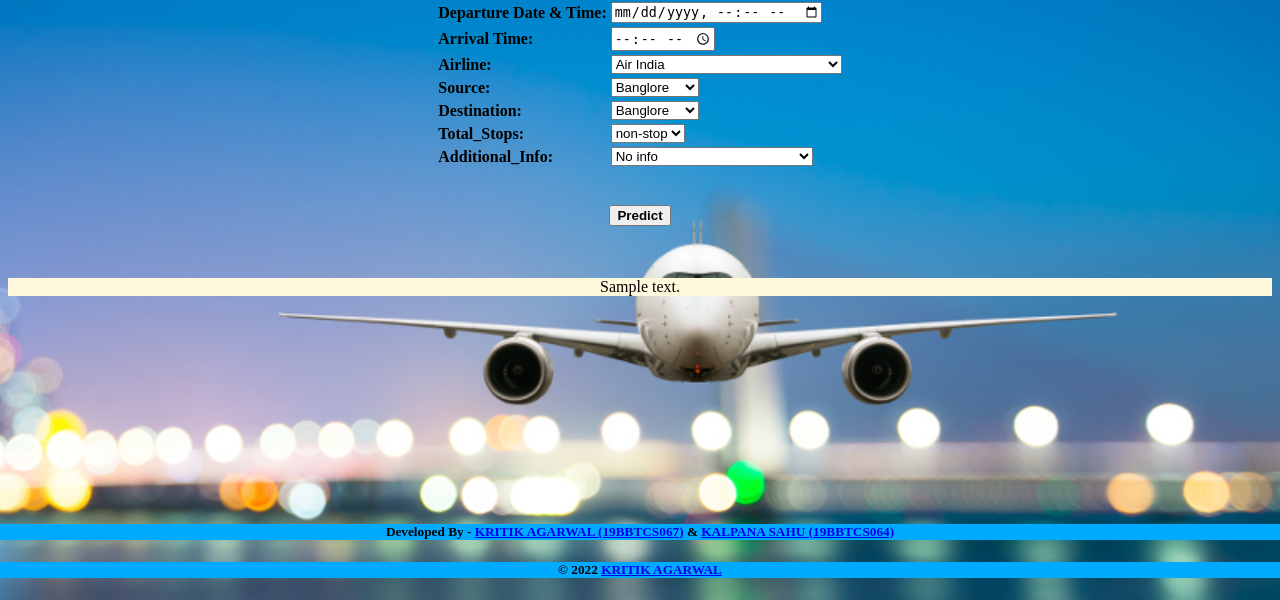
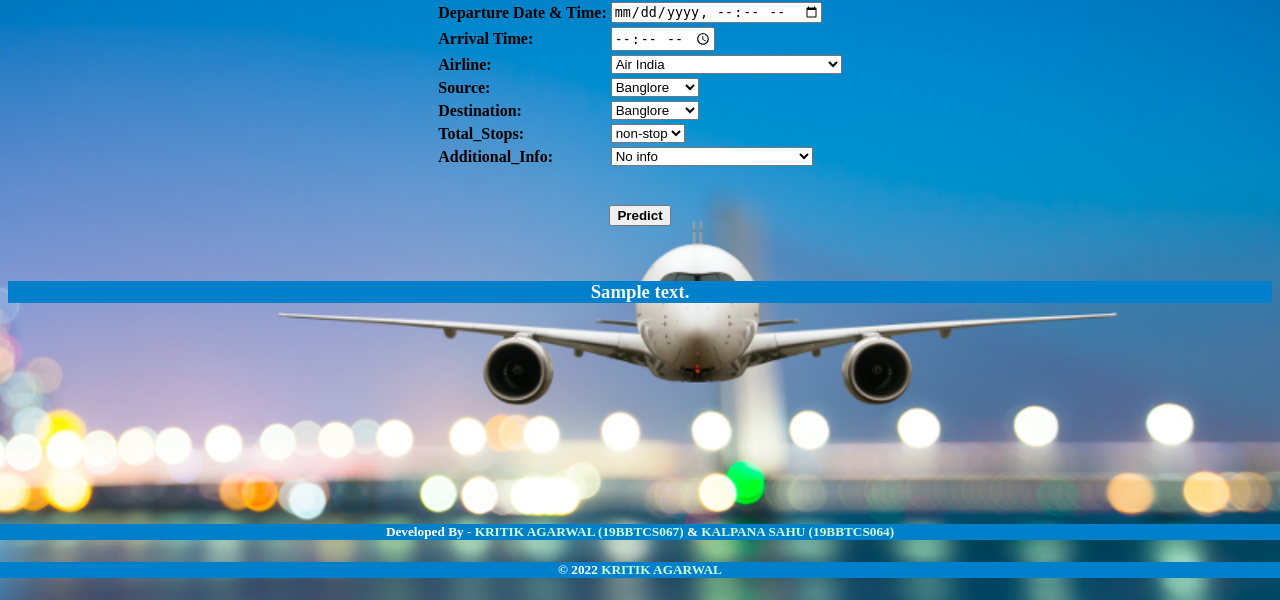
Before and after one commit to AgarwalKritik/Airline-Fare-Prediction, a Flask app: template templates/home.html in a window 1280 px wide. Shown: the part 200-800 px from the top of the page. Run offline with Flask 2, Linux system fonts and the light colour scheme; the template is opened without the code that fills it: most values are stand-ins (such as "Sample title", 1, 10 or a date in 2020); parts of the project's set-up code (start-up, migrations or seed data) failed here and were passed over.

Commit message:
Update HTML

```diff
--- a/templates/home.html
+++ b/templates/home.html
@@ -10,13 +10,37 @@
   <link href='https://fonts.googleapis.com/css?family=Open+Sans+Condensed:300' rel='stylesheet' type='text/css'>
   <meta name="viewport" content="width=device-width, initial-scale=1">
   <style>
+    a:link {
+      color: rgb(210, 255, 210);
+      background-color: transparent;
+      text-decoration: none;
+    }
+
+    a:visited {
+      color: rgb(255, 235, 235);
+      background-color: transparent;
+      text-decoration: none;
+    }
+
+    a:hover {
+      color: rgb(80, 255, 92);
+      background-color: transparent;
+      text-decoration: underline;
+    }
+
+    a:active {
+      color: yellow;
+      background-color: transparent;
+      text-decoration: underline;
+    }
+
     .footer {
       position: fixed;
       left: 0;
       bottom: 0;
       height: fit-content;
       width: 100%;
-      color: rgb(0, 0, 0);
+      color: rgb(255, 255, 255);
       text-align: center;
     }
   </style>
@@ -164,18 +188,17 @@
 
   </div>
   <center>
-    <p style="background-color:cornsilk;"> {{output_text}} </p>
+    <h3 style="background-color:#0080cb; color: aliceblue;"> {{output_text}} </h3>
   </center>
   <br>
   <br>
 
   <div class="footer">
-    <h5 style="background-color:rgb(0, 170, 255);">Developed By - <a href="https://kritik.go.studio/"
-        target="_blank">KRITIK
+    <h5 style="background-color:#0080cb;">Developed By - <a href="https://kritik.go.studio/" target="_blank">KRITIK
         AGARWAL
         (19BBTCS067)</a> & <a href="https://www.linkedin.com/in/kalpanasahu" target="_blank">KALPANA SAHU
         (19BBTCS064)</a> </h5>
-    <h5 style="background-color:rgb(0, 170, 255);">
+    <h5 style="background-color:#0080cb;">
       &copy; 2022 <a href="https://github.com/Kritik007/Airline-Fare-Prediction" target="_blank">KRITIK AGARWAL</a>
     </h5>
   </div>
```
